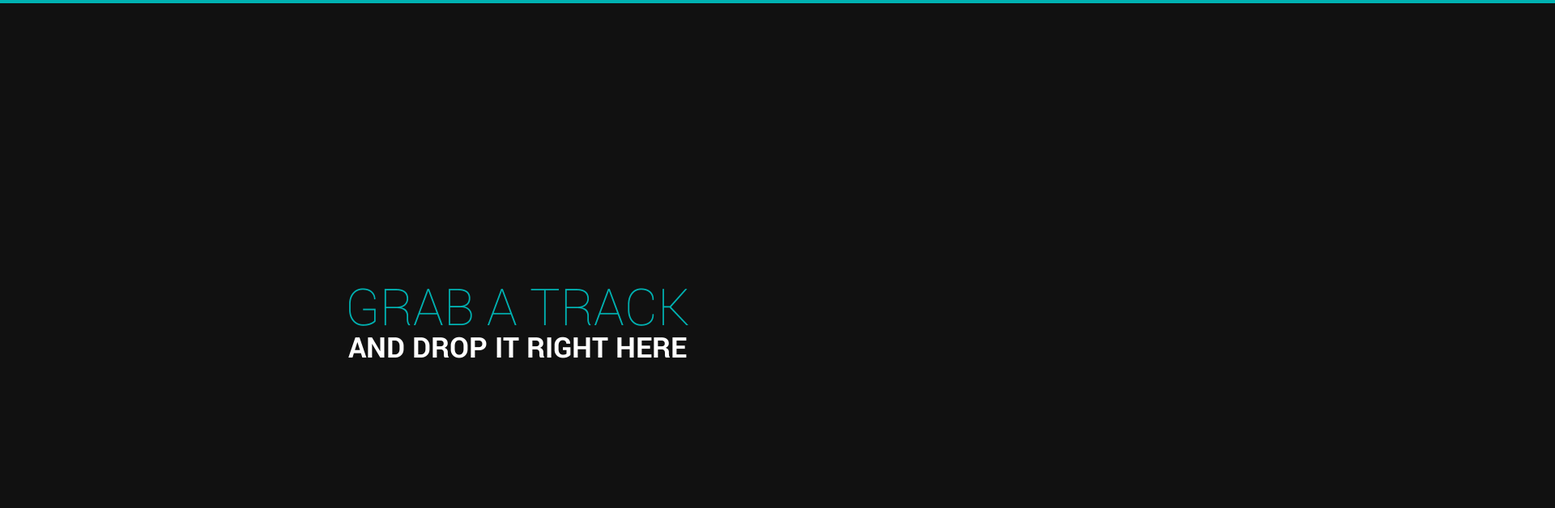
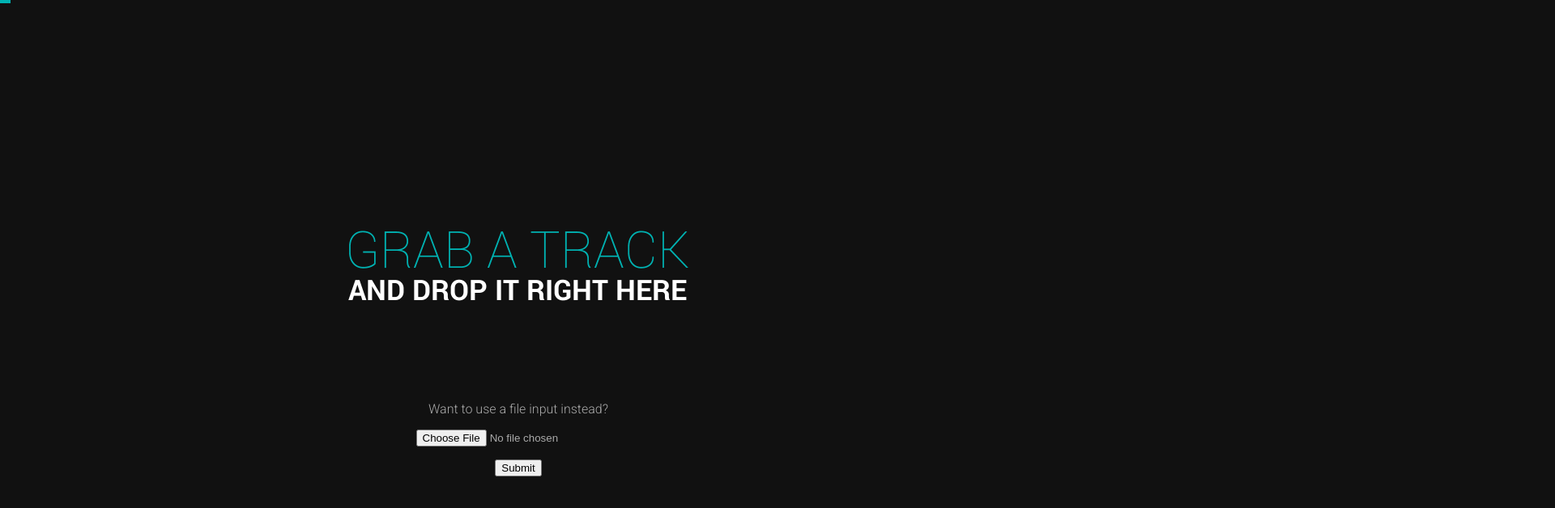
Before and after one commit to zacharydenton/mandelbro, a plain HTML site: page index.html in a window 1280 px wide. Shown: the top 628 px of the page at 81% size, 1920 px wide, since content can reach past the window. Drawn offline with Linux system fonts and the light colour scheme.

Commit message:
Adds file input field

```diff
--- a/bootstrap.js
+++ b/bootstrap.js
@@ -16,11 +16,22 @@ window.requestAnimFrame =
   var fileDropArea = document.getElementById('file-drop-area');
   var artist = document.getElementById('artist');
   var track = document.getElementById('track');
+  var fileUploadForm = document.getElementById('file-chooser');
+  var fileInput = document.getElementById('source-file');
 
   fileDropArea.addEventListener('drop', dropFile, false);
   fileDropArea.addEventListener('dragover', cancel, false);
   fileDropArea.addEventListener('dragenter', cancel, false);
   fileDropArea.addEventListener('dragexit', cancel, false);
+  fileUploadForm.addEventListener('submit', onSubmit, false);
+
+  function onSubmit(evt) {
+    evt.preventDefault();
+    evt.stopImmediatePropagation();
+
+    if (fileInput.files.length)
+      go(fileInput.files[0]);
+  }
 
   function cancel(evt) {
     evt.preventDefault();
@@ -34,7 +45,12 @@ window.requestAnimFrame =
     var files = evt.dataTransfer.files;
 
     if (files.length) {
-      musicDNA.parse(files[0]);
+      go(files[0]);
+    }
+  }
+
+  function go(file) {
+    musicDNA.parse(file);
     fileDropArea.classList.add('dropped');
 
     ID3.loadTags("filename.mp3", function() {
@@ -44,9 +60,8 @@ window.requestAnimFrame =
       if (tags.title)
         track.innerText = tags.title;
     }, {
-        dataReader: FileAPIReader(files[0])
+      dataReader: FileAPIReader(file)
     });
-    }
   }
 
 })();
--- a/index.html
+++ b/index.html
@@ -21,6 +21,7 @@
       background: #111;
       width: 100%;
       height: 100%;
+      overflow: hidden;
     }
 
     #file-drop-area {
@@ -29,12 +30,16 @@
       right: 0;
       left: 0;
       bottom: 0;
-      background: rgba(0,0,0,0) url('drop-a-beat.png') center center no-repeat;
+      background: rgba(0,0,0,0) url('drop-a-beat.png') 50% 40% no-repeat;
       background-size: 420px 88px;
     }
 
     #file-drop-area.dropped {
       background-image: none;
+    }
+
+    #file-drop-area.dropped * {
+      display: none;
     }
 
     canvas {
@@ -79,12 +84,41 @@
       text-transform: uppercase;
       line-height: 1;
     }
+
+    form {
+      position: absolute;
+      left: 50%;
+      top: 60%;
+      width: 600px;
+      margin-left: -300px;
+      text-align: center;
+      color: #AAA;
+      font-family: 'Roboto';
+      font-size: 16px;
+    }
+
+    form div {
+      text-align: center;
+      margin-bottom: 1em;
+    }
   </style>
 </head>
 <body>
 
   <canvas id="render-area"></canvas>
-  <div id="file-drop-area"></div>
+  <div id="file-drop-area">
+    <div id="alternative">
+      <form id="file-chooser">
+        <p>Want to use a file input instead?</p>
+        <div>
+          <input name="source-file" id="source-file" type="file" />
+        </div>
+        <div>
+          <input type="submit" />
+        </div>
+      </form>
+    </div>
+  </div>
 
   <div id="time"></div>
   <div id="artist-track">
--- a/music-dna.js
+++ b/music-dna.js
@@ -34,10 +34,10 @@ function MusicDNA() {
     audioParser.getAnalyserAudioData(audioData);
     audioTime = audioParser.getTime() / audioDuration;
 
-    time.style.width = (audioTime * 100).toFixed(1) + '%';
-
-    if (audioPlaying)
+    if (audioPlaying) {
       audioRenderer.render(audioData, audioTime);
+      time.style.width = (audioTime * 100).toFixed(1) + '%';
+    }
 
     if (!audioPlaying || audioTime <= 1) {
       requestAnimFrame(updateAndRender);
```
Lines whose indentation alone changed are shown as unchanged.
